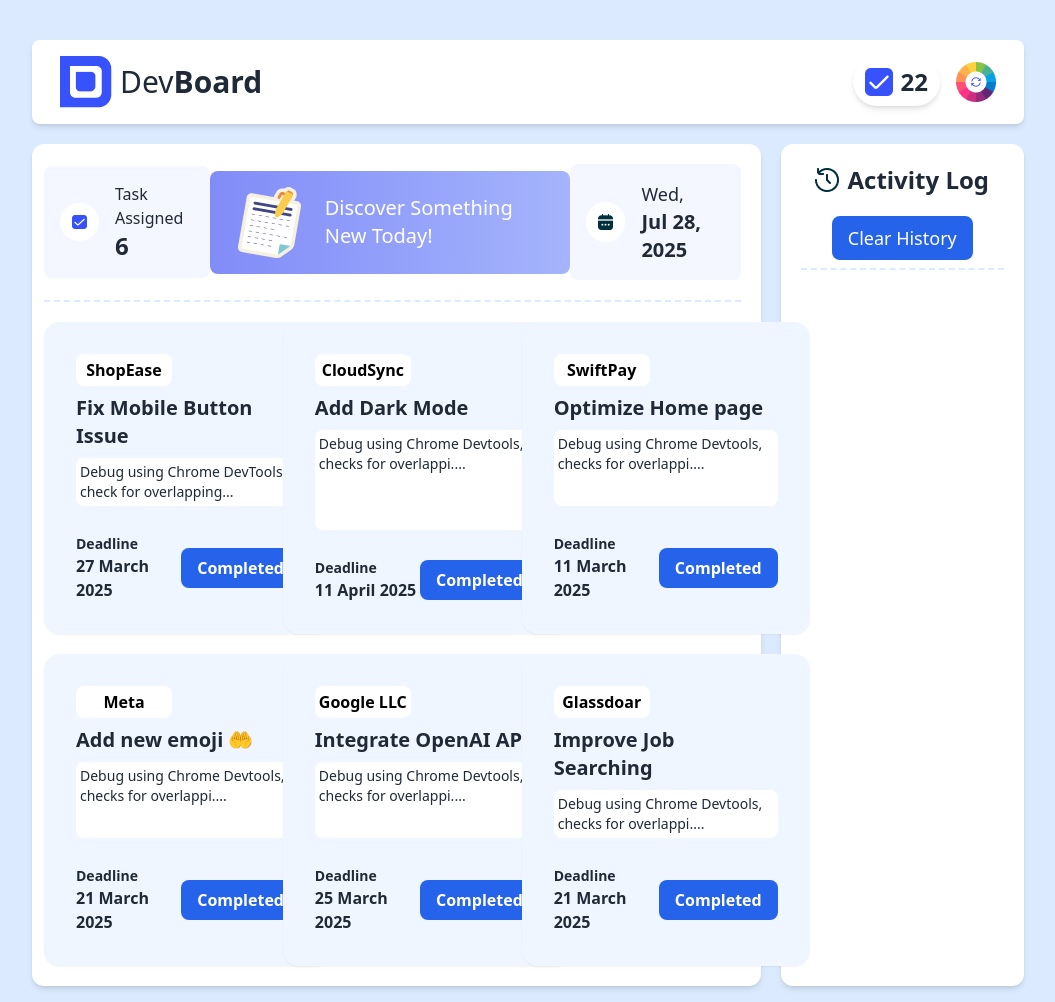
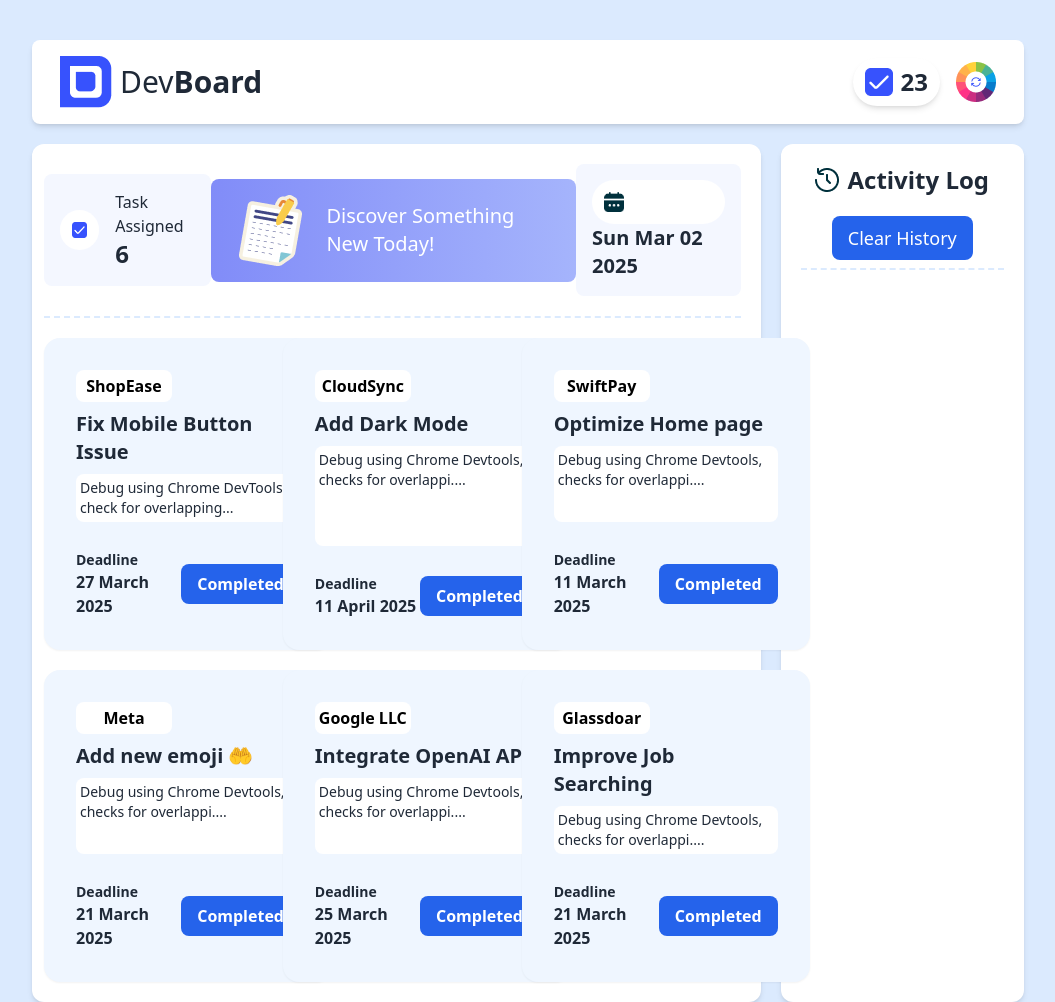
Before and after one commit to Charlie-033/Assignment-5, a plain HTML site: page index.html in a window 1280 px wide. Shown: the top 1002 px of the page, without its empty margins (112-1167 px from the left). Drawn offline with nearby package versions, Linux system fonts and the light colour scheme.

Commit message:
almost done

```diff
--- a/app.js
+++ b/app.js
@@ -259,4 +259,20 @@
 document.getElementById("theme-btn").addEventListener('click', function(e){
     e.preventDefault();
     document.querySelector('body').style.backgroundColor = randomColor();
+});
+
+// Clear history
+
+document.getElementById('clean-history').addEventListener('click', function(e){
+    e.preventDefault();
+    const historyDiv = document.getElementById("history-info");
+    historyDiv.innerHTML = "";
 })
+
+// Live date
+
+setInterval(function() {
+    const dateDiv = document.getElementById('live-date');
+    const currentDate = new Date();
+    dateDiv.innerText = currentDate.toDateString();
+}, 1000)
--- a/index.html
+++ b/index.html
@@ -36,7 +36,7 @@
         <div class="flex items-center gap-4">
             <div class="flex items-center gap-2 bg-white p-2 px-3 rounded-3xl shadow-md">
                 <img src="assets/checkbox.png" alt="">
-                <h3 id="task-complete" class="font-bold text-2xl">22</h3>
+                <h3 id="task-complete" class="font-bold text-2xl">23</h3>
             </div>
             <div><img id="theme-btn" src="assets/theme-btn.png" alt=""></div>
         </div>
@@ -58,11 +58,10 @@
                   <div><img src="assets/board.png" alt=""></div>
                   <h5 class="text-xl w-8/12 text-white font-medium">Discover Something New Today!</h5>
               </div>
-              <div class="flex items-center gap-4 bg-[#F4F7FF] p-4 rounded-lg">
-                  <div class="p-3 bg-white rounded-full"><img src="assets/calender.png" alt="" class="w-5"></div>
+              <div class="justify-center items-center gap-4 bg-[#F4F7FF] p-4 rounded-lg">
+                  <div class="p-3 bg-white rounded-full items-center"><img src="assets/calender.png" alt="" class="w-5"></div>
                   <div class="">
-                      <p class="text-lg">Wed,</p>
-                      <h3 class="text-xl font-bold">Jul 28, 2025</h3>
+                      <div id="live-date" class="text-xl font-bold"></div>
                   </div>
               </div>
           </div>
--- a/utilities.js
+++ b/utilities.js
@@ -9,7 +9,6 @@
 });
 
 // RGBA value
-
 function randomColor(){
     const hex = '0123456789ABCDEF';
     let color = '#';
```
